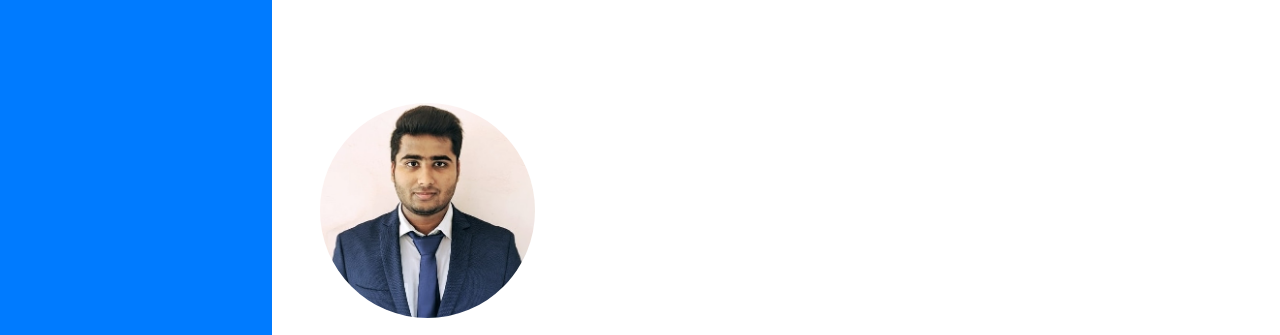
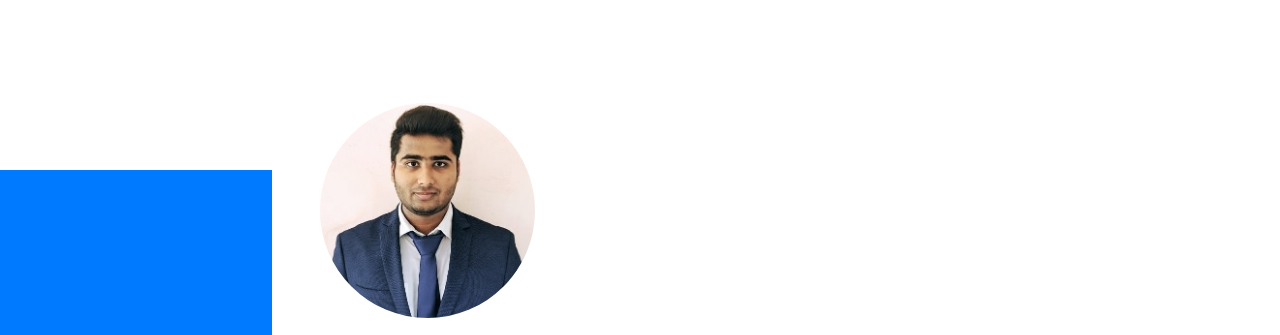
Before and after one commit to vikramzone/AboutMe, a website with bundled scripts: page index.html in a window 1280 px wide. Shown: the top 335 px of the page. Built offline with nearby package versions, Linux system fonts and the light colour scheme; a web font is replaced by a local one.

Commit message:
Update index.html

```diff
--- a/index.html
+++ b/index.html
@@ -32,8 +32,8 @@
 
 <body id="page-top">
 
-  <nav class="navbar navbar-expand-lg navbar-dark bg-primary fixed-top" id="sideNav">
-    <a style="margin-top:170px;" class="navbar-brand js-scroll-trigger" href="#page-top">
+  <nav style="margin-top:170px;" class="navbar navbar-expand-lg navbar-dark bg-primary fixed-top" id="sideNav">
+    <a class="navbar-brand js-scroll-trigger" href="#page-top">
       <span class="d-block d-lg-none"><h4 class="mb-0" style="color:white;">CURRICULUM VITAE<h4></span>
             <span class="d-none d-lg-block">
         </span>
```
